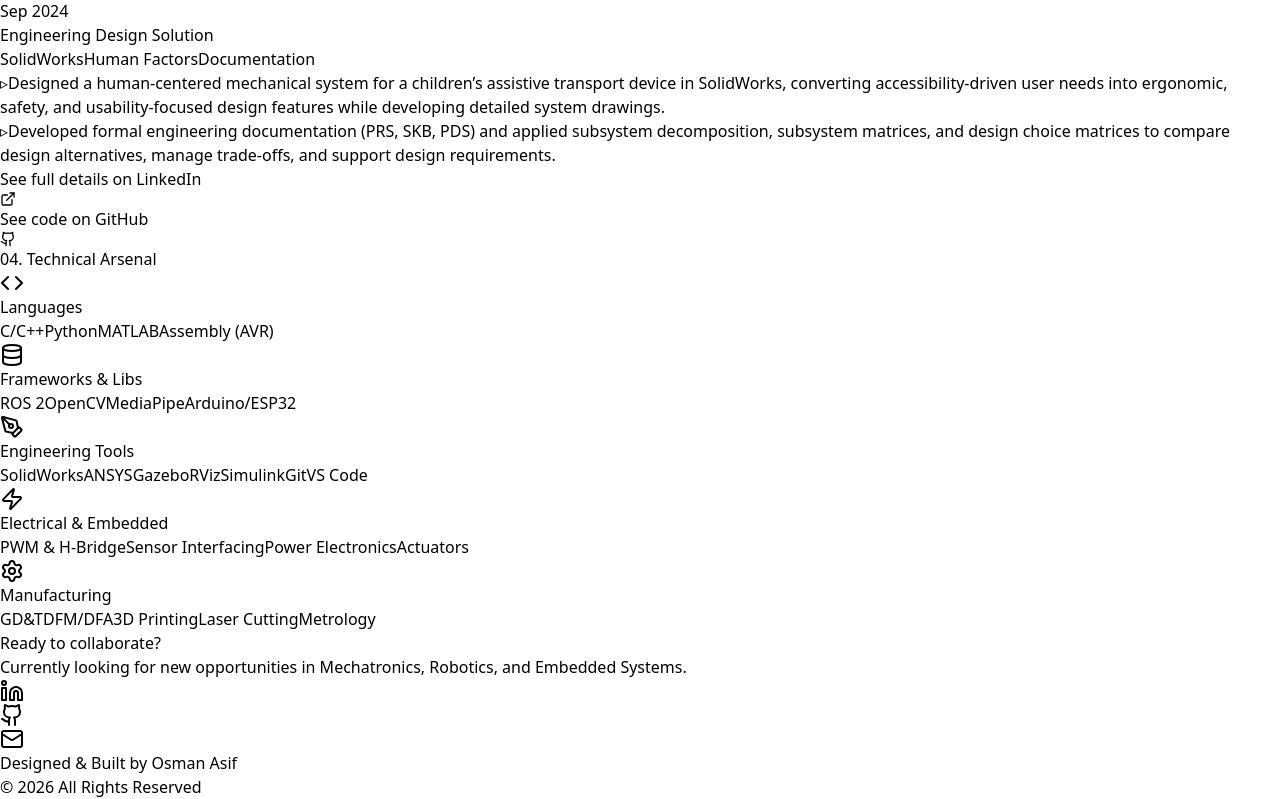
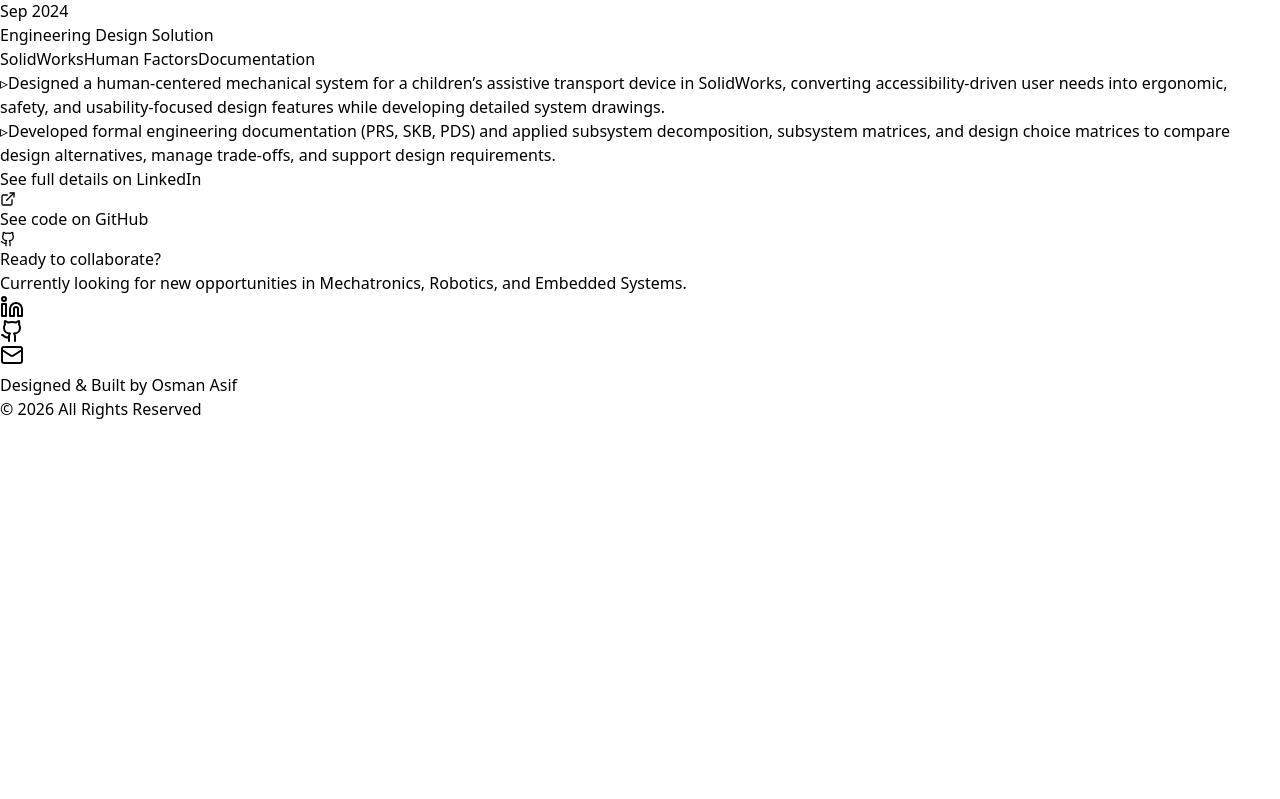
Before and after one commit to Osmanasif05/My-portfolio, a React (Vite) app: page / in a window 1280 px wide. Shown: the part 2767-3566 px from the top of the page. After the commit the page ends 3188 px from the top, so only its background shows below. Built offline with nearby package versions, Linux system fonts and the light colour scheme.

Commit message:
fixed email

```diff
--- a/src/App.jsx
+++ b/src/App.jsx
@@ -22,6 +22,7 @@ const Portfolio = () => {
   const [isMenuOpen, setIsMenuOpen] = useState(false);
   const [activeSection, setActiveSection] = useState('home');
   const [scrolled, setScrolled] = useState(false);
+  const [copied, setCopied] = useState(false); // State for copy feedback
 
   // Handle scroll effects
   useEffect(() => {
@@ -31,6 +32,13 @@ const Portfolio = () => {
     window.addEventListener('scroll', handleScroll);
     return () => window.removeEventListener('scroll', handleScroll);
   }, []);
+
+  // Handle Copy Email
+  const handleCopyEmail = () => {
+    navigator.clipboard.writeText("osman.asif@torontomu.ca");
+    setCopied(true);
+    setTimeout(() => setCopied(false), 2000); // Reset after 2 seconds
+  };
 
   // Navigation Links
   const navLinks = [
@@ -298,9 +306,9 @@ const Portfolio = () => {
               View Projects <ChevronRight size={18} />
             </a>
 
-            {/* Resume Button */}
+            {/* Resume Button - Linking to Public Folder */}
             <a
-              href="/MyResume.pdf"
+              href="/resume.pdf"
               target="_blank"
               rel="noopener noreferrer"
               className="px-8 py-3 rounded border border-cyan-500/50 text-cyan-400 hover:bg-cyan-950/30 font-medium transition-all flex items-center gap-2"
@@ -536,37 +544,6 @@ const Portfolio = () => {
         </div>
       </section>
 
-      {/* Skills Section */}
-      <section id="skills" className="py-24 px-6">
-        <div className="max-w-5xl mx-auto">
-          <div className="flex items-center gap-4 mb-16">
-            <h2 className="text-3xl md:text-4xl font-bold text-white font-mono">04. Technical Arsenal</h2>
-            <div className="h-px bg-slate-700 flex-1"></div>
-          </div>
-
-          <div className="grid grid-cols-1 md:grid-cols-2 lg:grid-cols-3 gap-6">
-            {skillCategories.map((cat, idx) => (
-              <div key={idx} className="bg-slate-900/50 p-6 rounded-lg border border-slate-800 hover:bg-slate-800/50 transition-colors">
-                <div className="flex items-center gap-3 mb-4">
-                  {cat.icon}
-                  <h3 className="text-lg font-bold text-white">{cat.title}</h3>
-                </div>
-                <div className="flex flex-wrap gap-2">
-                  {cat.skills.map((skill, sIdx) => (
-                    <span
-                      key={sIdx}
-                      className="px-3 py-1 bg-slate-950 rounded text-sm text-slate-300 border border-slate-800 hover:border-cyan-500/30 transition-colors cursor-default"
-                    >
-                      {skill}
-                    </span>
-                  ))}
-                </div>
-              </div>
-            ))}
-          </div>
-        </div>
-      </section>
-
       {/* Footer */}
       <footer className="py-12 bg-slate-950 border-t border-slate-900 text-center">
         <div className="max-w-4xl mx-auto px-6">
@@ -592,12 +569,20 @@ const Portfolio = () => {
             >
               <Github size={24} />
             </a>
-            <a
-              href="mailto:osman.asif@torontomu.ca"
-              className="p-3 bg-slate-900 rounded-full text-slate-400 hover:text-cyan-400 hover:bg-slate-800 transition-all transform hover:scale-110"
+
+            {/* Replaced mailto with copy button */}
+            <button
+              onClick={handleCopyEmail}
+              className="p-3 bg-slate-900 rounded-full text-slate-400 hover:text-cyan-400 hover:bg-slate-800 transition-all transform hover:scale-110 relative"
+              title="Copy Email"
             >
               <Mail size={24} />
-            </a>
+              {copied && (
+                <span className="absolute -top-8 left-1/2 transform -translate-x-1/2 bg-cyan-500 text-slate-900 text-xs font-bold px-2 py-1 rounded shadow-lg animate-fade-in-up">
+                  Copied!
+                </span>
+              )}
+            </button>
           </div>
 
           <div className="text-slate-600 text-sm font-mono">
```
